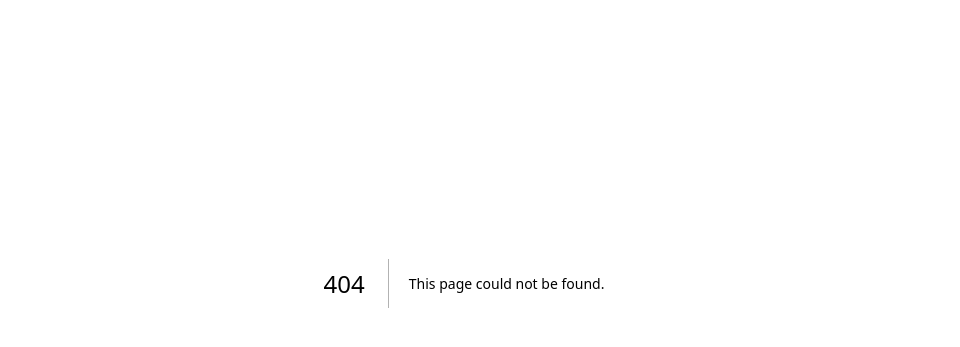
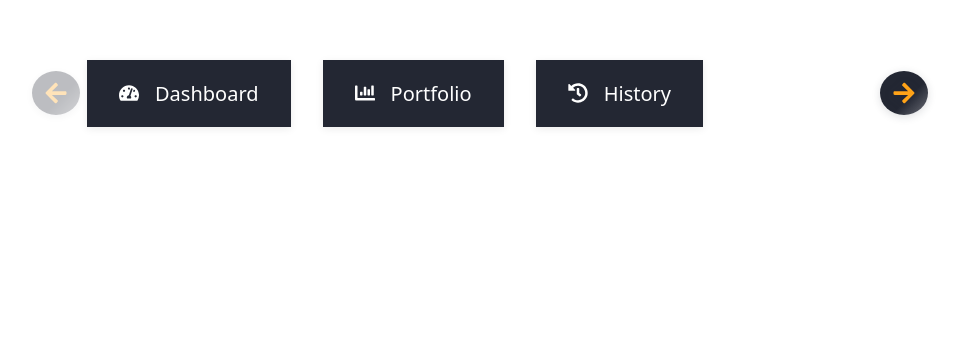
Before and after one commit to Massy100/PrograWebProject, a Next.js app in the folder frontend/: page /options_user in a window 1280 px wide. Before the commit this address had no page. Shown: the part 117-464 px from the top of the page, without its empty margins (176-1136 px from the left). Built offline with nearby package versions, Linux system fonts and the light colour scheme.

Commit message:
Commit terminal of the options for users

```diff
--- a/frontend/package.json
+++ b/frontend/package.json
@@ -12,7 +12,8 @@
     "axios": "^1.12.0",
     "next": "15.5.2",
     "react": "19.1.0",
-    "react-dom": "19.1.0"
+    "react-dom": "19.1.0",
+    "react-icons": "^5.5.0"
   },
   "devDependencies": {
     "@eslint/eslintrc": "^3",
--- /dev/null
+++ b/frontend/src/app/options_user/option.css
@@ -0,0 +1,150 @@
+.carousel {
+  display: flex;
+  flex-direction: row;
+  gap: 32px;
+  position: relative;
+  min-height: 180px;
+  transition: transform 0.5s cubic-bezier(.4,0,.2,1);
+  will-change: transform;
+}
+
+.carousel {
+  display: flex;
+  flex-direction: row;
+  gap: 32px;
+  position: relative;
+  min-height: 180px;
+}
+
+.optionCard {
+  opacity: 1;
+  transform: translateX(0);
+  transition: opacity 0.4s cubic-bezier(.4,0,.2,1), transform 0.4s cubic-bezier(.4,0,.2,1);
+}
+.optionCard.slide-out {
+  opacity: 0;
+  transform: translateX(-80px);
+}
+.optionCard.slide-in {
+  opacity: 1;
+  transform: translateX(80px);
+}
+
+.optionsContainer {
+  display: flex;
+  flex-direction: row;
+  justify-content: center;
+  align-items: center;
+  width: 70vw;
+  min-height: 300px;
+  margin-top: 60px;
+  background: #FFFFFF;
+  box-sizing: border-box;
+  gap: 0;
+  margin-left: 200px;
+}
+
+.carousel {
+  display: flex;
+  flex-direction: row;
+  gap: 32px;
+  justify-content: center;
+  align-items: center;
+  position: relative;
+  min-height: 180px;
+  transition: transform 0.5s cubic-bezier(.4,0,.2,1);
+  will-change: transform;
+  margin: 0 24px;
+  width: 600px;
+  max-width: 90vw;
+}
+
+.carousel {
+  display: flex;
+  flex-direction: row;
+  gap: 32px;
+  position: relative;
+  min-height: 180px;
+  transition: transform 0.5s cubic-bezier(.4,0,.2,1);
+  will-change: transform;
+  margin: 0 auto;
+  left: 50%;
+  transform: translateX(-50%);
+  width: fit-content;
+}
+
+.optionCard {
+  display: flex;
+  flex-direction: column;
+  align-items: center;
+}
+
+.optionButton {
+  background: #232733;
+  border: none;
+  padding: 20px 32px;
+  box-shadow: 0 2px 8px rgba(0,0,0,0.08);
+  cursor: pointer;
+  display: flex;
+  align-items: center;
+  gap: 16px;
+  font-size: 20px;
+  color: white;
+  transition: background 0.2s, color 0.2s;
+}
+
+.optionButton:hover {
+  background: #F2F3F7;
+  color: #13151C;
+}
+
+.arrowButton {
+  background: linear-gradient(135deg, #232733 60%, #6A6C75 100%);
+  border: none;
+  cursor: pointer;
+  padding: 10px 12px;
+  border-radius: 50%;
+  box-shadow: 0 2px 8px rgba(35,39,51,0.15);
+  transition: background 0.2s, transform 0.2s;
+  display: flex;
+  align-items: center;
+  justify-content: center;
+  position: relative;
+  z-index: 2;
+}
+
+.arrowButton:first-of-type {
+  margin-right: -350px;
+}
+
+.arrowButton:last-of-type {
+  margin-left: 100px;
+}
+
+.arrowButton:active {
+  transform: scale(0.92);
+}
+
+.arrowButton:disabled {
+  opacity: 0.3;
+  cursor: not-allowed;
+}
+
+.arrowIcon {
+  color: #FFA318;
+  font-size: 24px;
+  transition: color 0.2s;
+  filter: drop-shadow(0 2px 4px #23273355);
+}
+
+.carousel {
+  display: flex;
+  flex-direction: row;
+  gap: 32px;
+  transition: transform 0.4s cubic-bezier(.4,0,.2,1);
+  will-change: transform;
+}
+
+.optionLink {
+  text-decoration: none;
+}
--- /dev/null
+++ b/frontend/src/app/options_user/page.tsx
@@ -0,0 +1,74 @@
+"use client";
+import { useState, useRef } from "react";
+import { FaArrowLeft, FaArrowRight, FaTachometerAlt, FaWallet, FaHistory, FaChartBar, FaExchangeAlt, FaFileAlt } from "react-icons/fa";
+import Link from "next/link";
+import "./option.css";
+
+const options = [
+	{ name: "Dashboard", icon: <FaTachometerAlt className="optionIcon" />, href: "/dashboard" },
+	{ name: "Portfolio", icon: <FaChartBar className="optionIcon" />, href: "/portfolio" },
+	{ name: "History", icon: <FaHistory className="optionIcon" />, href: "/history" },
+	{ name: "Wallet", icon: <FaWallet className="optionIcon" />, href: "/wallet" },
+	{ name: "Report", icon: <FaFileAlt className="optionIcon" />, href: "/report" },
+	{ name: "Purchase/Sale", icon: <FaExchangeAlt className="optionIcon" />, href: "/purchase-sale" },
+];
+
+const VISIBLE_COUNT = 3;
+
+export default function OptionsUser() {
+	const [startIdx, setStartIdx] = useState(0);
+	const [animDirection, setAnimDirection] = useState<'left'|'right'|null>(null);
+	const timeoutRef = useRef<NodeJS.Timeout | null>(null);
+	const endIdx = startIdx + VISIBLE_COUNT;
+	const canGoLeft = startIdx > 0;
+	const canGoRight = endIdx < options.length;
+
+	const handleLeft = () => {
+		if (canGoLeft) {
+			setAnimDirection('left');
+			if (timeoutRef.current) clearTimeout(timeoutRef.current);
+			timeoutRef.current = setTimeout(() => {
+				setStartIdx(idx => idx - 1);
+				setAnimDirection(null);
+			}, 350);
+		}
+	};
+	const handleRight = () => {
+		if (canGoRight) {
+			setAnimDirection('right');
+			if (timeoutRef.current) clearTimeout(timeoutRef.current);
+			timeoutRef.current = setTimeout(() => {
+				setStartIdx(idx => idx + 1);
+				setAnimDirection(null);
+			}, 350);
+		}
+	};
+
+	return (
+		<div className="optionsContainer" style={{ justifyContent: "center", alignItems: "center" }}>
+			<button className="arrowButton" onClick={handleLeft} disabled={!canGoLeft}>
+				<FaArrowLeft className="arrowIcon" />
+			</button>
+				<div className="carousel">
+					{options.slice(startIdx, endIdx).map((option, i) => {
+						let animClass = "optionCard";
+						if (animDirection === 'left') animClass += " slide-out";
+						if (animDirection === 'right') animClass += " slide-in";
+						return (
+							<div key={option.name} className={animClass}>
+								<Link href={option.href} className="optionLink" passHref>
+									<button className="optionButton">
+										{option.icon}
+										<span className="optionName">{option.name}</span>
+									</button>
+								</Link>
+							</div>
+						);
+					})}
+				</div>
+			<button className="arrowButton" onClick={handleRight} disabled={!canGoRight}>
+				<FaArrowRight className="arrowIcon" />
+			</button>
+		</div>
+	);
+}
```
Also changed, not shown: 1 other file (tests, documents, lock files or other folders).
